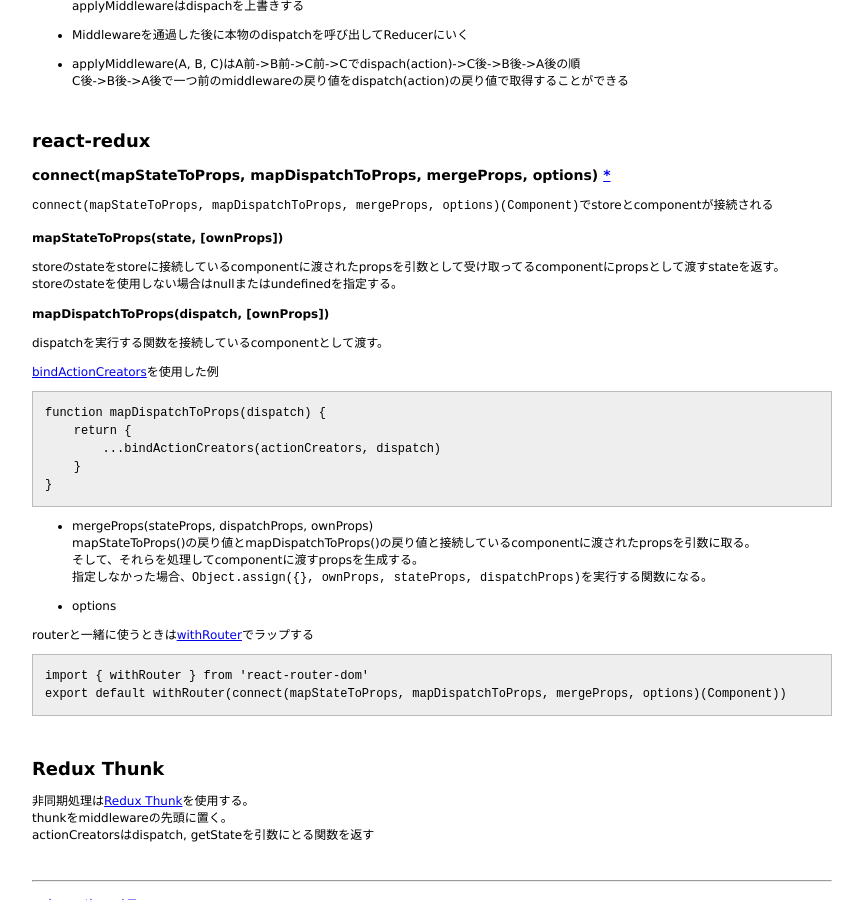
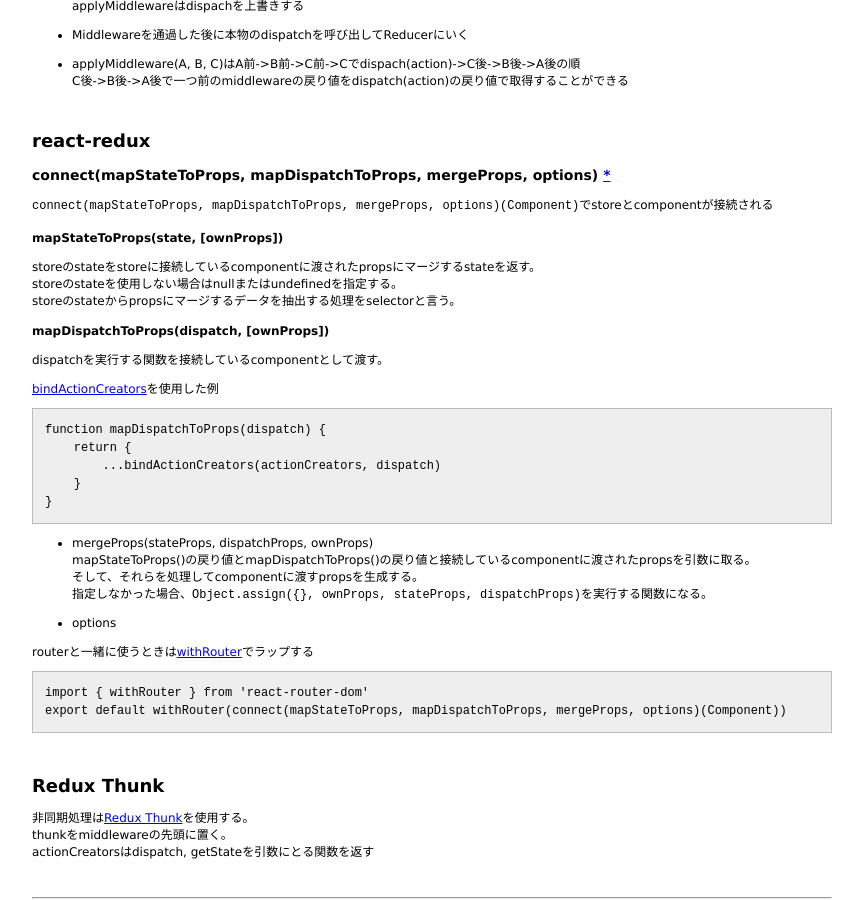
Before and after one commit to 38elements/38elements.github.com, a Jekyll site: the page built from _posts/2017-04-29-react-redux.md, in a window 1280 px wide and 900 px high, scrolled down 1393 px. Shown: the whole window, without its empty margins (208-1071 px from the left). Built offline with Jekyll 4.4.1, drawn with Linux system fonts in a browser that asks for light colours.

Commit message:
Update 2017-04-29-react-redux.md

```diff
--- a/_posts/2017-04-29-react-redux.md
+++ b/_posts/2017-04-29-react-redux.md
@@ -103,8 +103,9 @@ C後->B後->A後で一つ前のmiddlewareの戻り値をdispatch(action)の戻
 `connect(mapStateToProps, mapDispatchToProps, mergeProps, options)(Component)`でstoreとcomponentが接続される
 
 #### mapStateToProps(state, [ownProps])
-storeのstateをstoreに接続しているcomponentに渡されたpropsを引数として受け取ってるcomponentにpropsとして渡すstateを返す。
+storeのstateをstoreに接続しているcomponentに渡されたpropsにマージするstateを返す。
 storeのstateを使用しない場合はnullまたはundefinedを指定する。
+storeのstateからpropsにマージするデータを抽出する処理をselectorと言う。
 
 #### mapDispatchToProps(dispatch, [ownProps])
 dispatchを実行する関数を接続しているcomponentとして渡す。
```
